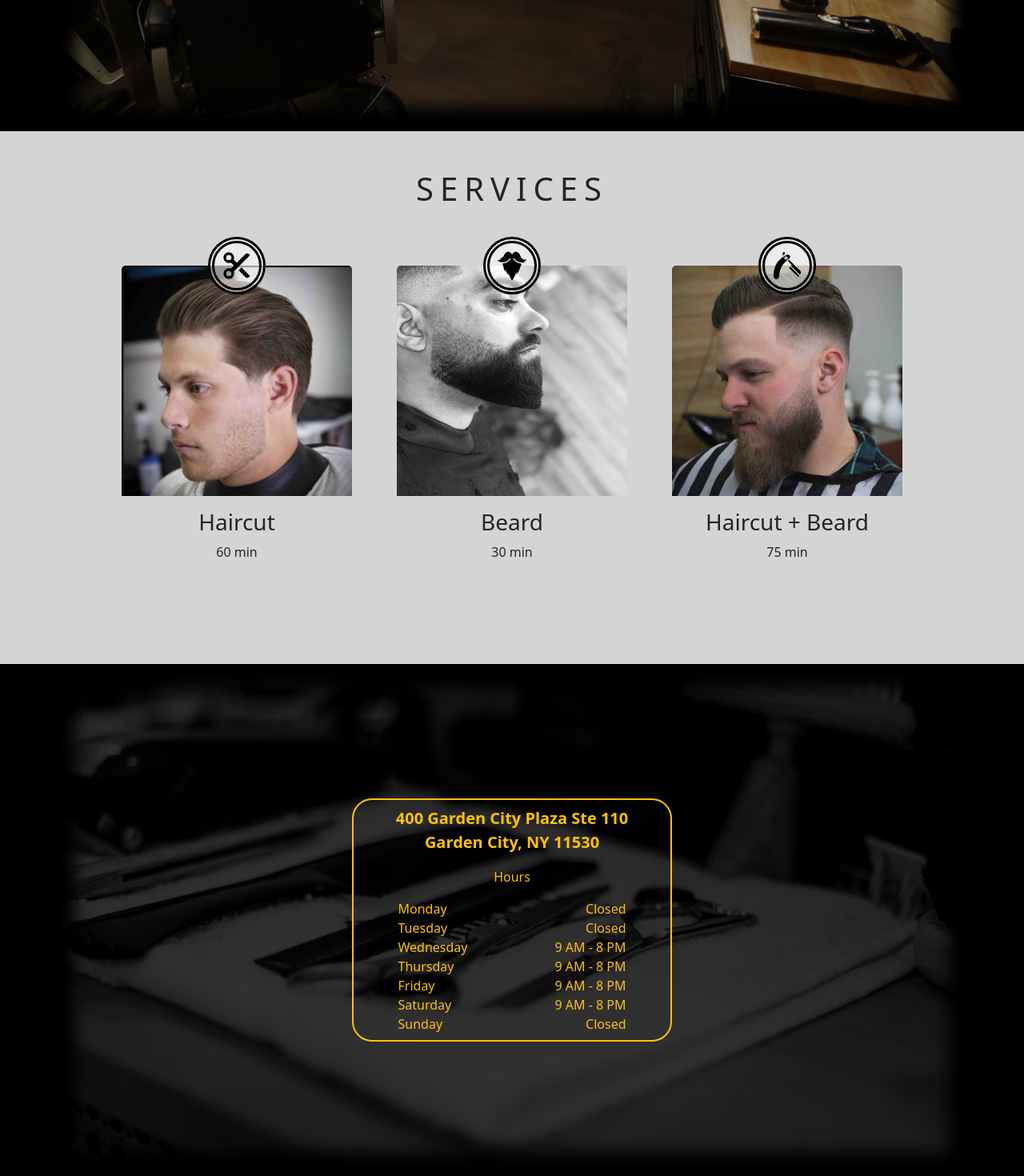
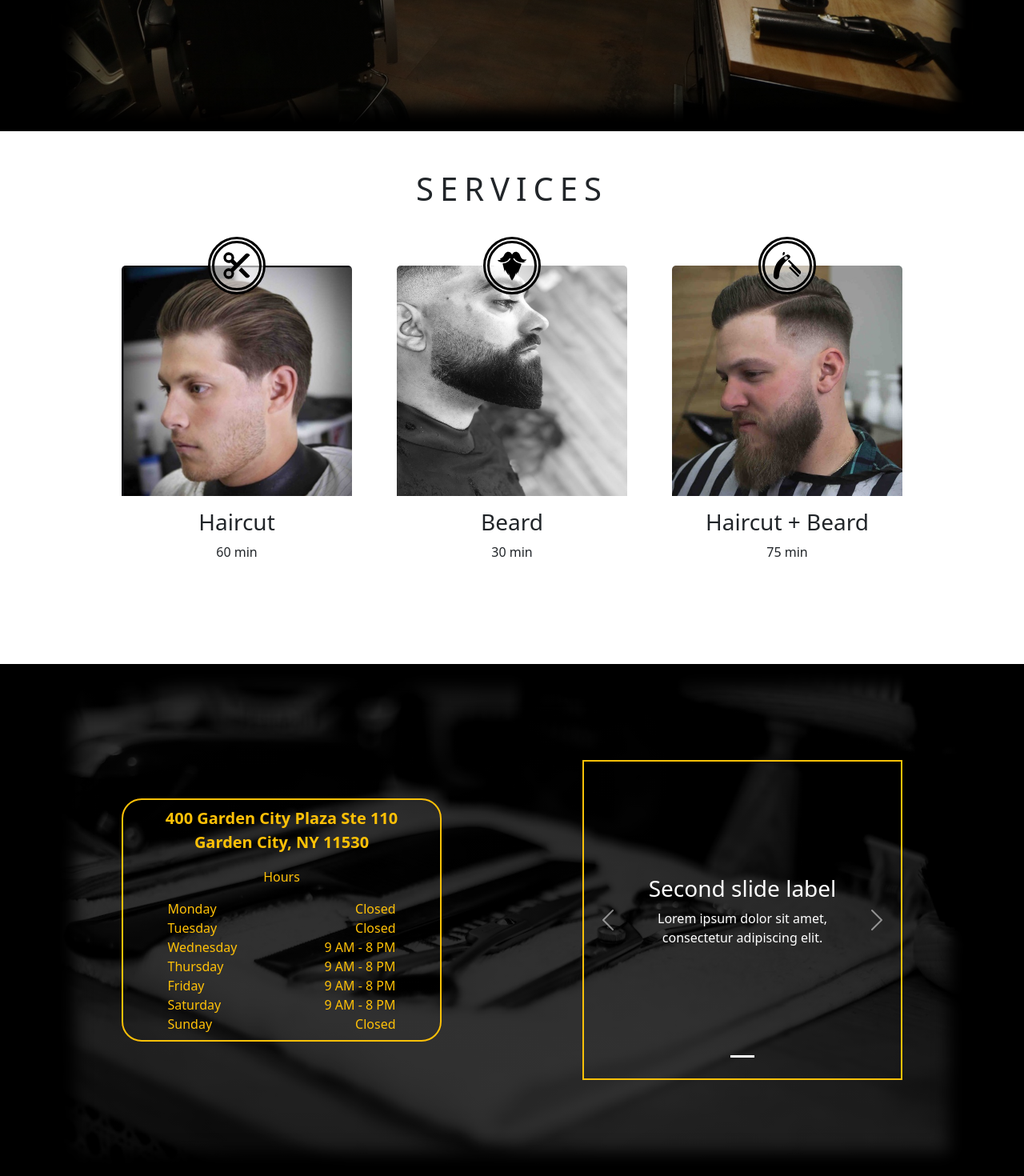
Before and after one commit to Mtuozzo86/barber, a React (Create React App) app: page / in a window 1280 px wide. Shown: the part 636-2106 px from the top of the page at 80% size. Built offline with nearby package versions, Linux system fonts and the light colour scheme.

Commit message:
setting up carousel for reviews

```diff
--- a/src/components/About.js
+++ b/src/components/About.js
@@ -2,7 +2,7 @@ import React from "react";
 import "./About.css";
 import Row from "react-bootstrap/Row";
 import Col from "react-bootstrap/Col";
-import { Container } from "react-bootstrap";
+import ReviewCarousel from "./ReviewCarousel";
 
 function About() {
   return (
@@ -45,6 +45,7 @@ function About() {
               </Row>
           </div>
         </div>
+        <ReviewCarousel />
       </div>
     </div>
   );
--- a/src/components/Header.css
+++ b/src/components/Header.css
@@ -21,14 +21,9 @@
   top: 40%;
   left: 50%;
   position: absolute;
-  color: #ffd900;
   color: rgb(255, 255, 255);
   letter-spacing: 3px;
   transform: translate(-50%, -50%);
-}
-
-.scissors {
-  color: #fff;
 }
 
 .book-button {
@@ -37,3 +32,7 @@
   left: 50%;
   transform: translate(-50%, -50%);
 }
+
+h1 {
+  letter-spacing: .5rem;
+}
--- a/src/components/ListOfServices.js
+++ b/src/components/ListOfServices.js
@@ -1,6 +1,5 @@
 import React from "react";
 import Service from "./Service";
-import "./Services.css";
 
 function ListOfServices({ services }) {
   const listOfServices = services.map((service) => (
@@ -13,9 +12,9 @@ function ListOfServices({ services }) {
     />
   ));
   return (
-    <div className="services">
-      <h1 className="text-center ">SERVICES</h1>
-      <div className="d-flex flex-wrap justify-content-evenly services">
+    <div className="p-5">
+      <h1 className="text-center" style={{letterSpacing: '.5rem'}}>SERVICES</h1>
+      <div className="d-flex flex-wrap justify-content-evenly p-5">
         {listOfServices}
       </div>
     </div>
--- /dev/null
+++ b/src/components/ReviewCarousel.css
@@ -0,0 +1,15 @@
+.carousel {
+  border: 2px #ffc107 solid;
+  height: 25rem;
+  width: 400px;
+  color: white;
+  margin: auto;
+}
+
+.carousel-fix {
+  visibility: hidden;
+}
+
+.carousel h3 {
+  color: rgb(255, 255, 255);
+}
--- /dev/null
+++ b/src/components/ReviewCarousel.js
@@ -0,0 +1,20 @@
+import React from "react";
+import "./ReviewCarousel.css";
+import Carousel from "react-bootstrap/Carousel";
+
+function ReviewCarousel() {
+  return (
+    <Carousel className="carousel">
+      <Carousel.Item>
+        <img className="carousel-fix" />
+
+        <Carousel.Caption>
+          <h3>Second slide label</h3>
+          <p>Lorem ipsum dolor sit amet, consectetur adipiscing elit.</p>
+        </Carousel.Caption>
+      </Carousel.Item>
+    </Carousel>
+  );
+}
+
+export default ReviewCarousel;
--- a/src/components/Services.css
+++ /dev/null
@@ -1,27 +0,0 @@
-.services{
-    background-color: rgb(212, 212, 212);
-    padding: 3rem;
-
-}
-
-h1{
-    letter-spacing: .5rem;
-}
-
-.carousel {
-    max-height: 500px;
-
-}
-
-.carousel-img {
-    padding: 10px 0px;
-    margin: auto;
-    height: 450px;
-    max-width: 400px;
-    min-width: 400px;
-}
-
-
-.carousel h3{
-    color: rgb(255, 255, 255);
-}
```
Also changed, not shown: src/components/Services.js (deleted, +0 -21 lines).
